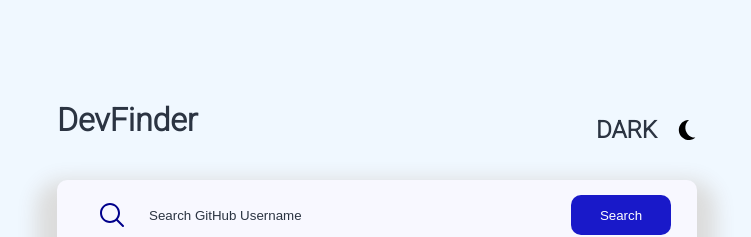
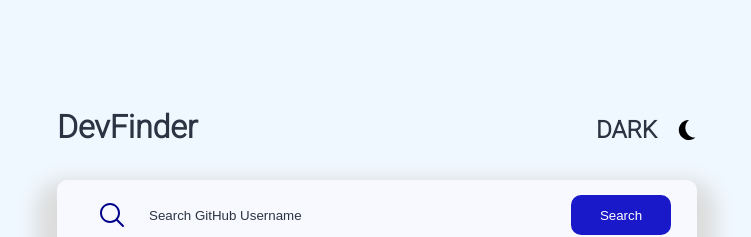
Before and after one commit to Tcheagow/Github-users-search-app, a React (Create React App) app: page / in a window 1280 px wide. Shown: the top 237 px of the page, without its empty margins (263-1014 px from the left). Built offline with nearby package versions, Linux system fonts and the light colour scheme.

Commit message:
adjusting title

```diff
--- a/src/App.css
+++ b/src/App.css
@@ -34,6 +34,11 @@ a{
   justify-content: space-between;
 
   width: 100%;
+}
+.title{
+  height: 10px;
+
+  transform: translateY(7px);
 }
 .light {
   display: flex;
```
Also changed, not shown: 1 other file (tests, documents, lock files or other folders).
